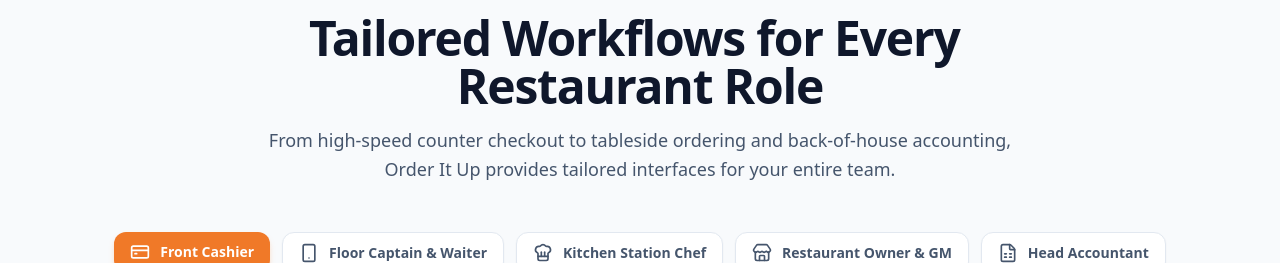
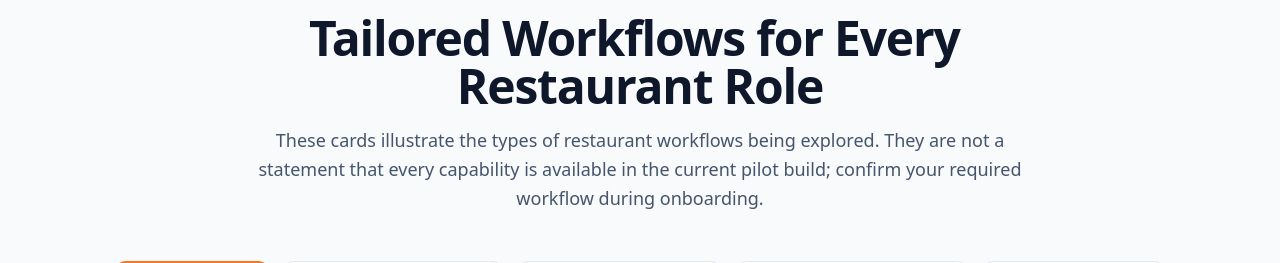
Before and after one commit to Narayaaana11/order-it-up, a Next.js app in the folder landing/: page / in a window 1280 px wide. Shown: the part 6343-6606 px from the top of the page. Built offline with nearby package versions, Linux system fonts and the light colour scheme.

Commit message:
Label role descriptions as workflow examples rather than live feature guarantees

```diff
--- a/landing/src/components/RolePersonas.tsx
+++ b/landing/src/components/RolePersonas.tsx
@@ -132,9 +132,7 @@ export default function RolePersonas() {
           </h2>
 
           <p className="mt-4 text-base font-normal leading-relaxed text-slate-600 sm:text-lg">
-            From high-speed counter checkout to tableside ordering and
-            back-of-house accounting, Order It Up provides tailored
-            interfaces for your entire team.
+            These cards illustrate the types of restaurant workflows being explored. They are not a statement that every capability is available in the current pilot build; confirm your required workflow during onboarding.
           </p>
         </div>
 
```
